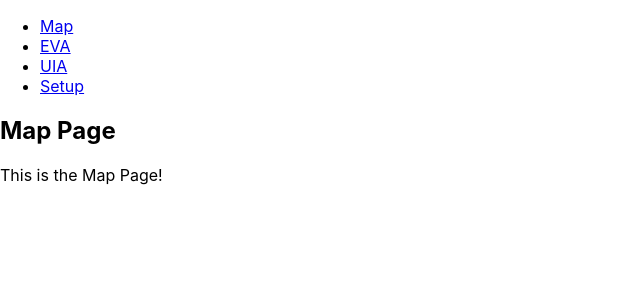
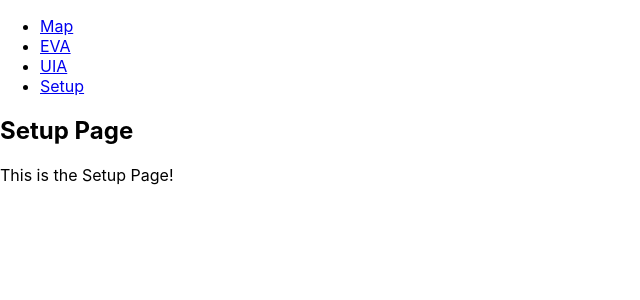
Before and after one commit to coolD9/Selene-in-SUITS, a React (Create React App) app in the folder User_Interface/UI_Main/client/: page / in a window 1280 px wide. Shown: the top 300 px of the page, without its empty margins (0-640 px from the left). Built offline with nearby package versions, Linux system fonts and the light colour scheme.

Commit message:
Change default route to setup page.

```diff
--- a/User_Interface/UI_Main/client/src/App.js
+++ b/User_Interface/UI_Main/client/src/App.js
@@ -12,7 +12,7 @@ function App() {
       <div className="App">
         <Navbar />
         <Routes>
-          <Route path="/" element={<Map />} />
+          <Route path="/" element={<Setup />} />
           <Route path="/map" element={<Map />} />
           <Route path="/eva" element={<EVA />} />
           <Route path="/uia" element={<UIA />} />
```
